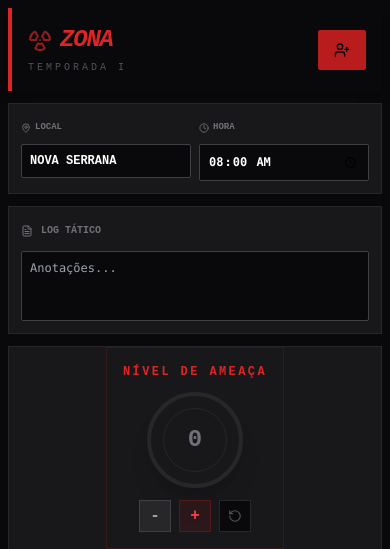
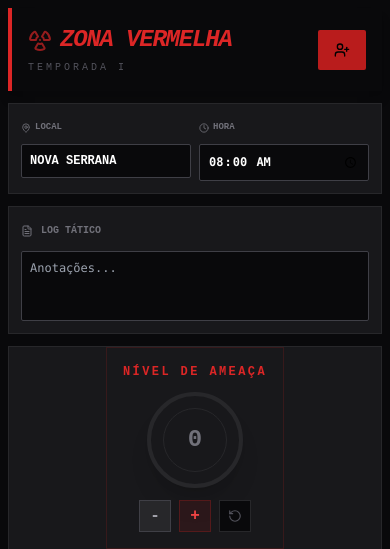
Before and after one commit to jaimealvesjr1/Zona_Vermelha, a Flask app: page / in a window 390 px wide. Shown: the top 549 px of the page. Run offline with Flask 3, Linux system fonts and the light colour scheme; some libraries are stand-ins or nearby versions.

Commit message:
Update templates

```diff
--- a/templates/dashboard.html
+++ b/templates/dashboard.html
@@ -27,7 +27,7 @@
             <div>
                 <h1 class="text-2xl md:text-3xl font-black text-red-600 italic tracking-tighter flex items-center gap-2">
                     <i data-lucide="radiation" class="animate-pulse w-6 h-6 md:w-8 md:h-8"></i>
-                    <span>ZONA<span class="hidden md:inline"> VERMELHA</span></span>
+                    <span>ZONA VERMELHA<span class="hidden md:inline"></span></span>
                 </h1>
                 <p class="text-zinc-600 text-[10px] tracking-[0.3em] uppercase mt-1">TEMPORADA I</p>
             </div>
--- a/templates/partials/player_card.html
+++ b/templates/partials/player_card.html
@@ -59,7 +59,7 @@
 
         <div class="grid grid-cols-1 gap-4 mb-6">
             {% for stat_info in [
-                {'label': 'VIGOR', 'key': 'current_pv', 'max': 'pv_max', 'color': 'red'},
+                {'label': 'SAÚDE', 'key': 'current_pv', 'max': 'pv_max', 'color': 'red'},
                 {'label': 'SANIDADE', 'key': 'current_ps', 'max': 'ps_max', 'color': 'blue'},
                 {'label': 'AURA', 'key': 'current_pa', 'max': 5, 'color': 'yellow', 'is_pa': true}
             ] %}
```
